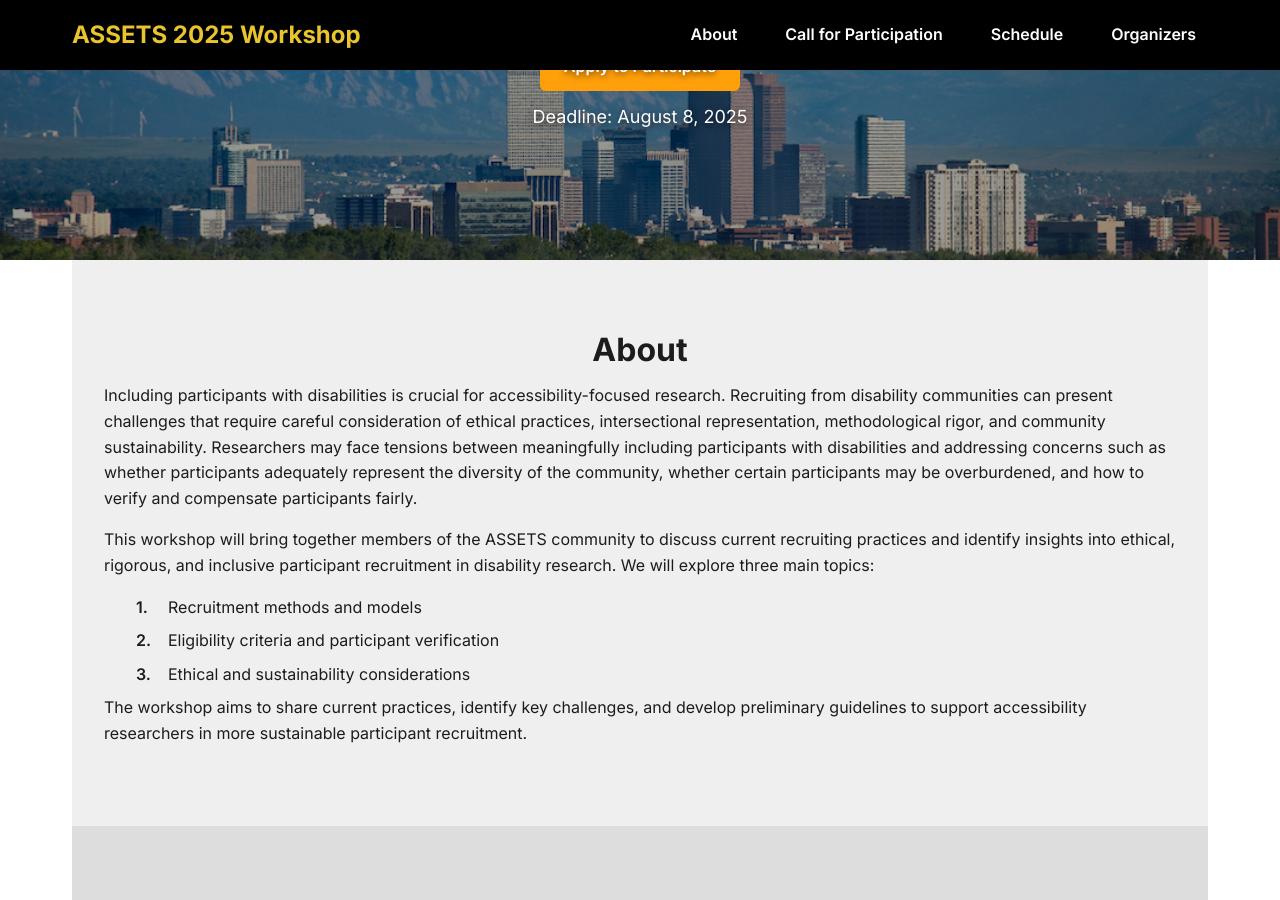
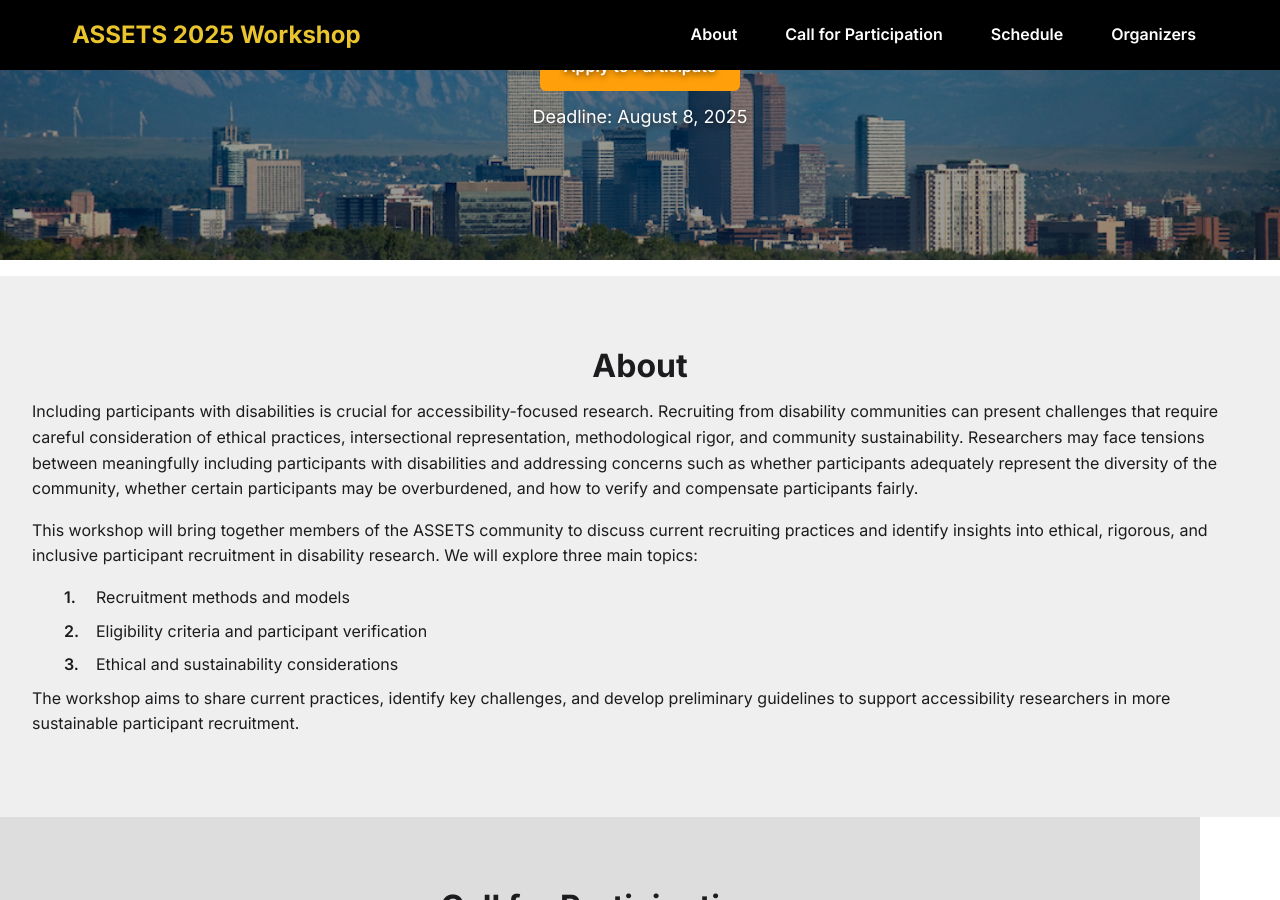
Before and after one commit to assets-recruitment-2025/assets-recruitment-2025.github.io, a Jekyll site: the page built from index.md, in a window 1280 px wide and 900 px high, scrolled down 315 px. Built offline with Jekyll 4.4.1, drawn with Linux system fonts in a browser that asks for light colours.

Commit message:
Call for Participation

```diff
--- a/index.md
+++ b/index.md
@@ -17,10 +17,6 @@
     </p>
   </div>
 </section>
-
-<!-- 2) WRAP ALL OTHER SECTIONS TO BE CENTERED -->
-<div class="content-wrapper">
-<div class="site-container">
 
  <!-- ABOUT -->
 <section id="about" class="section section-light" aria-labelledby="about-heading">
```
